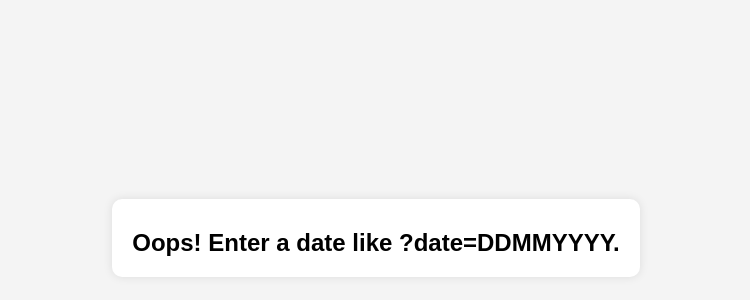
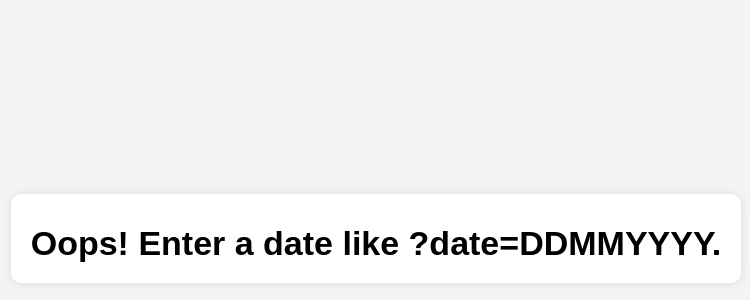
Before and after one commit to HemanthMeda/Age, a plain HTML site: page index.html in a window 1280 px wide. Shown: the part 162-462 px from the top of the page, without its empty margins (264-1014 px from the left). Drawn offline with Linux system fonts and the light colour scheme.

Commit message:
Update index.html
Font size and title

```diff
--- a/index.html
+++ b/index.html
@@ -3,7 +3,7 @@
 <head>
     <meta charset="UTF-8">
     <meta name="viewport" content="width=device-width, initial-scale=1.0">
-    <title>Time Difference Calculator</title>
+    <title>What's my age?</title>
     <style>
         body {
             display: flex;
@@ -22,7 +22,7 @@
             box-shadow: 0 0 10px rgba(0, 0, 0, 0.1);
         }
         .time-diff {
-            font-size: 24px;
+            font-size: 34px;
             font-weight: bold;
             margin-top: 10px;
         }
```
